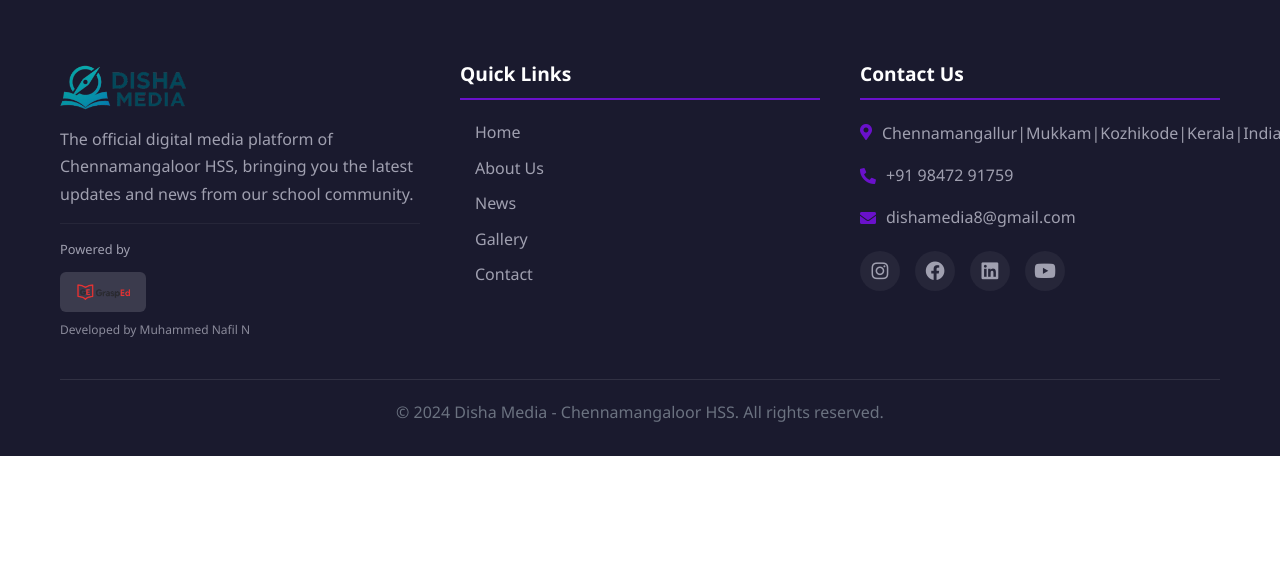
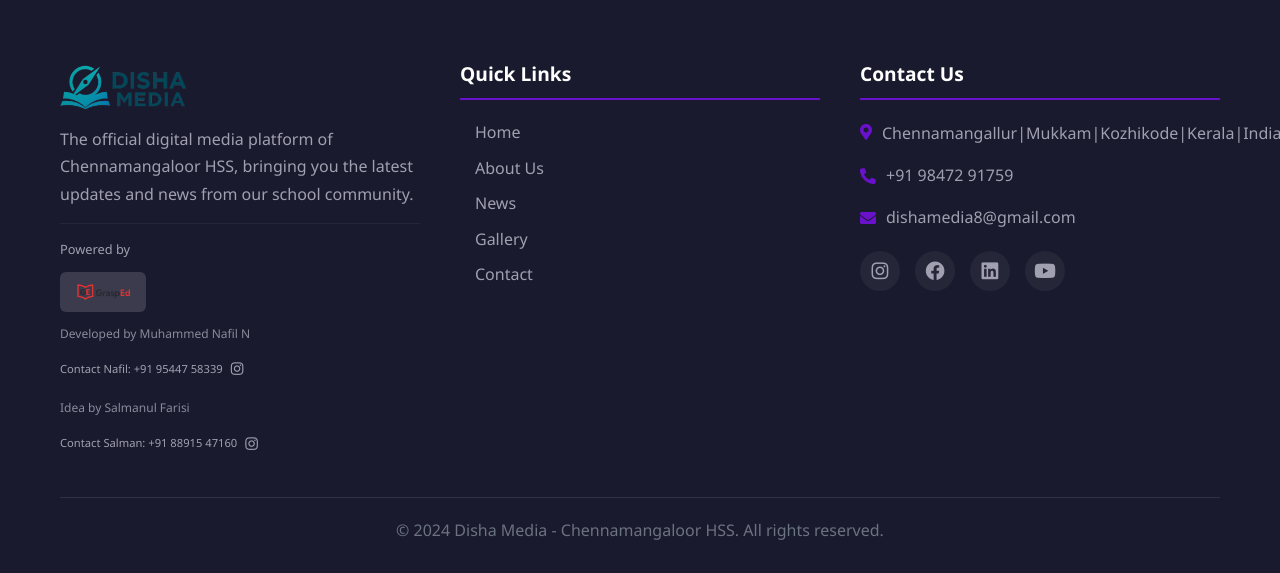
Before and after one commit to CvODnE/dishamedia, a Django app: page /add/news/ in a window 1280 px wide. Shown: the part 1080-1653 px from the top of the page. Before the commit the page ends 1536 px from the top, so only its background shows below. Run offline with Django 5.2, Linux system fonts and the light colour scheme; a user stored in the database is signed in.

Commit message:
Upadetd Footer

```diff
--- a/dishamedia/templates/base.html
+++ b/dishamedia/templates/base.html
@@ -4,6 +4,7 @@
     {% load static %}
     <title>Disha Media</title>
     <meta name="viewport" content="width=device-width, initial-scale=1.0">
+    <link rel="icon" type="image/png" href="{% static 'images/dishamedia-logo-text.png' %}">
     <link rel="stylesheet" href="{% static 'css/style.css' %}">
     <link rel="stylesheet" href="https://cdnjs.cloudflare.com/ajax/libs/font-awesome/5.15.4/css/all.min.css">
     <style>
@@ -378,7 +379,20 @@
                                 <img src="{% static 'images/GraspEd-logo-text.png' %}" alt="GraspEd" style="height: 22px; width: auto; opacity: 0.9; display: block;">
                             </a>
                         </div>
-                        <div style="font-size: 0.75rem; color: #8a8a9a;">Developed by Muhammed Nafil N</div>
+                        <div style="font-size: 0.75rem; color: #8a8a9a; margin: 4px 0;">Developed by Muhammed Nafil N</div>
+                        <div style="display: flex; align-items: center; gap: 8px; margin: 2px 0 6px 0;">
+                            <span style="font-size: 0.7rem; color: #a0a0b0;">Contact Nafil: +91 95447 58339</span>
+                            <a href="https://www.instagram.com/nafil.n_/" target="_blank" rel="noopener noreferrer" style="color: #a0a0b0; font-size: 0.9rem; transition: color 0.3s ease;">
+                                <i class="fab fa-instagram"></i>
+                            </a>
+                        </div>
+                        <div style="font-size: 0.75rem; color: #8a8a9a; margin: 4px 0;">Idea by Salmanul Farisi</div>
+                        <div style="display: flex; align-items: center; gap: 8px; margin: 2px 0;">
+                            <span style="font-size: 0.7rem; color: #a0a0b0;">Contact Salman: +91 88915 47160</span>
+                            <a href="https://www.instagram.com/salmaneyyi/" target="_blank" rel="noopener noreferrer" style="color: #a0a0b0; font-size: 0.9rem; transition: color 0.3s ease;">
+                                <i class="fab fa-instagram"></i>
+                            </a>
+                        </div>
                     </div>
                 </div>
             </div>
--- a/dishamedia/web/urls.py
+++ b/dishamedia/web/urls.py
@@ -1,5 +1,4 @@
 from django.urls import path
-from django.contrib.auth.decorators import login_required
 from . import views
 
 app_name = 'web'
@@ -11,9 +10,9 @@ urlpatterns = [
     path('news/<int:pk>/', views.news_detail, name='news_detail'),
     path('contact/', views.contact, name='contact'),
     path('verify-secret-code/', views.verify_secret_code, name='verify_secret_code'),
-    path('add/', login_required(views.add_content), name='add_content'),
-    path('add/news/', login_required(views.add_news), name='add_news'),
-    path('add/gallery/', login_required(views.add_gallery), name='add_gallery'),
+    path('add/', views.add_content, name='add_content'),
+    path('add/news/', views.add_news, name='add_news'),
+    path('add/gallery/', views.add_gallery, name='add_gallery'),
     path('delete-news/<int:pk>/', views.delete_news, name='delete_news'),
     path('delete-gallery/<int:pk>/', views.delete_gallery, name='delete_gallery'),
 ]
```
Also changed, not shown: dishamedia/db.sqlite3, dishamedia/media/news/gallery-1.png (added), 1 other file.
